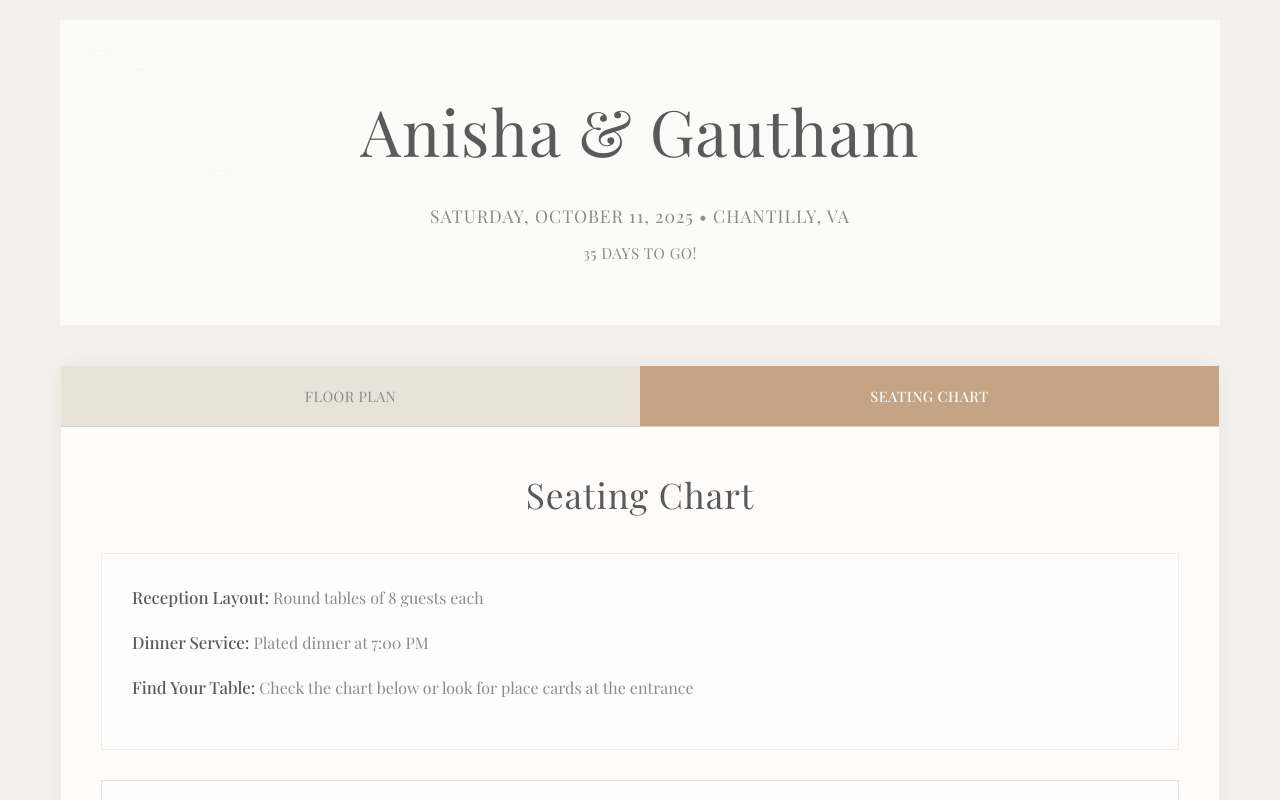
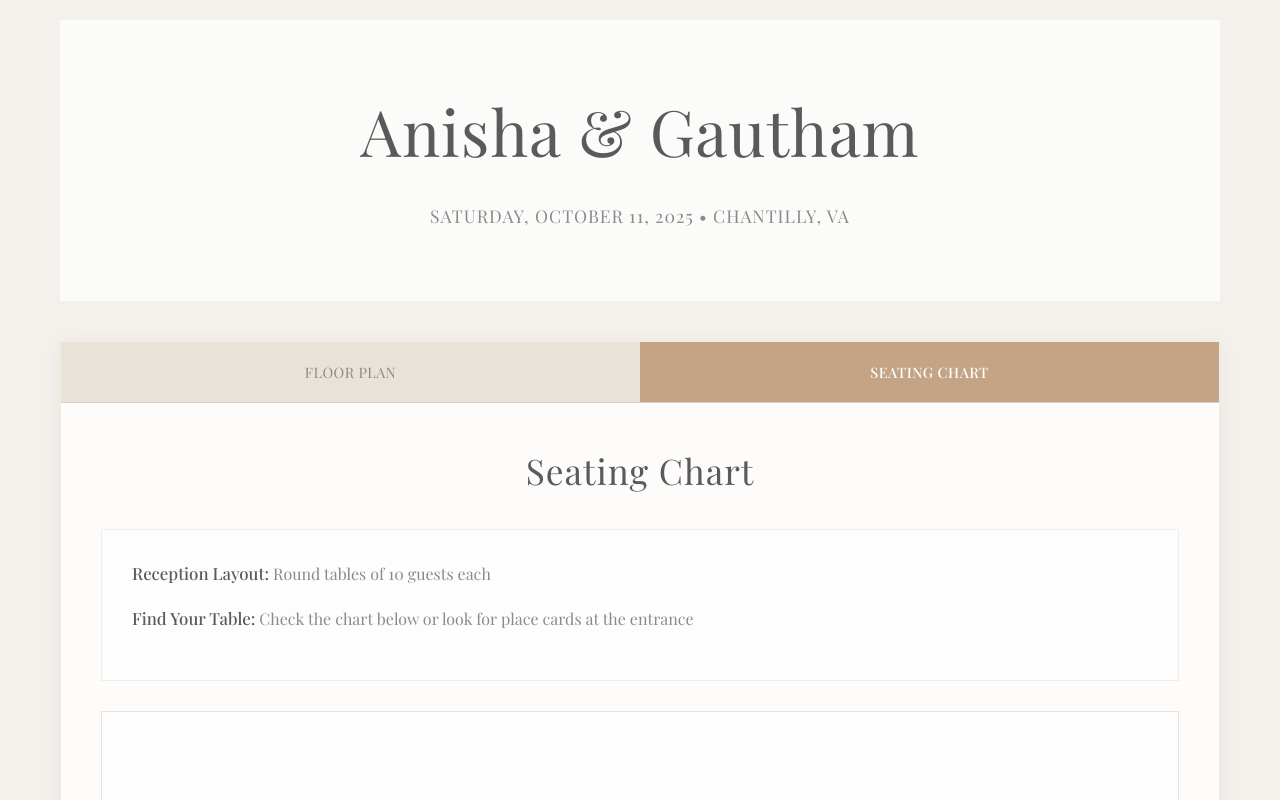
Before and after one commit to kradja/kradja.github.io, a plain HTML site: page index.html in a window 1280 px wide. Both pictures are taken after a click on the button "SEATING CHART". Shown: the top 800 px of the page. Drawn offline with nearby package versions, Linux system fonts and the light colour scheme; a web font is replaced by a local one.

Commit message:
update floor_plan

```diff
--- a/index.html
+++ b/index.html
@@ -289,7 +289,6 @@
         <header>
             <div class="couple-names">Anisha & Gautham</div>
             <p class="subtitle">SATURDAY, OCTOBER 11, 2025 • CHANTILLY, VA</p>
-            <p class="wedding-date">35 DAYS TO GO!</p>
         </header>
 
         <div class="tab-container">
@@ -349,12 +348,13 @@
                     <div class="seating-info">
                         <div class="info-item">
                             <span class="info-label">Reception Layout:</span>
-                            <span class="info-value">Round tables of 8 guests each</span>
+                            <span class="info-value">Round tables of 10 guests each</span>
                         </div>
-                        <div class="info-item">
+                        <!--<div class="info-item">
                             <span class="info-label">Dinner Service:</span>
                             <span class="info-value">Plated dinner at 7:00 PM</span>
                         </div>
+                        -->
                         <div class="info-item">
                             <span class="info-label">Find Your Table:</span>
                             <span class="info-value">Check the chart below or look for place cards at the entrance</span>
```
Also changed, not shown: images/floor_plan.jpg (deleted), 3 other files.
